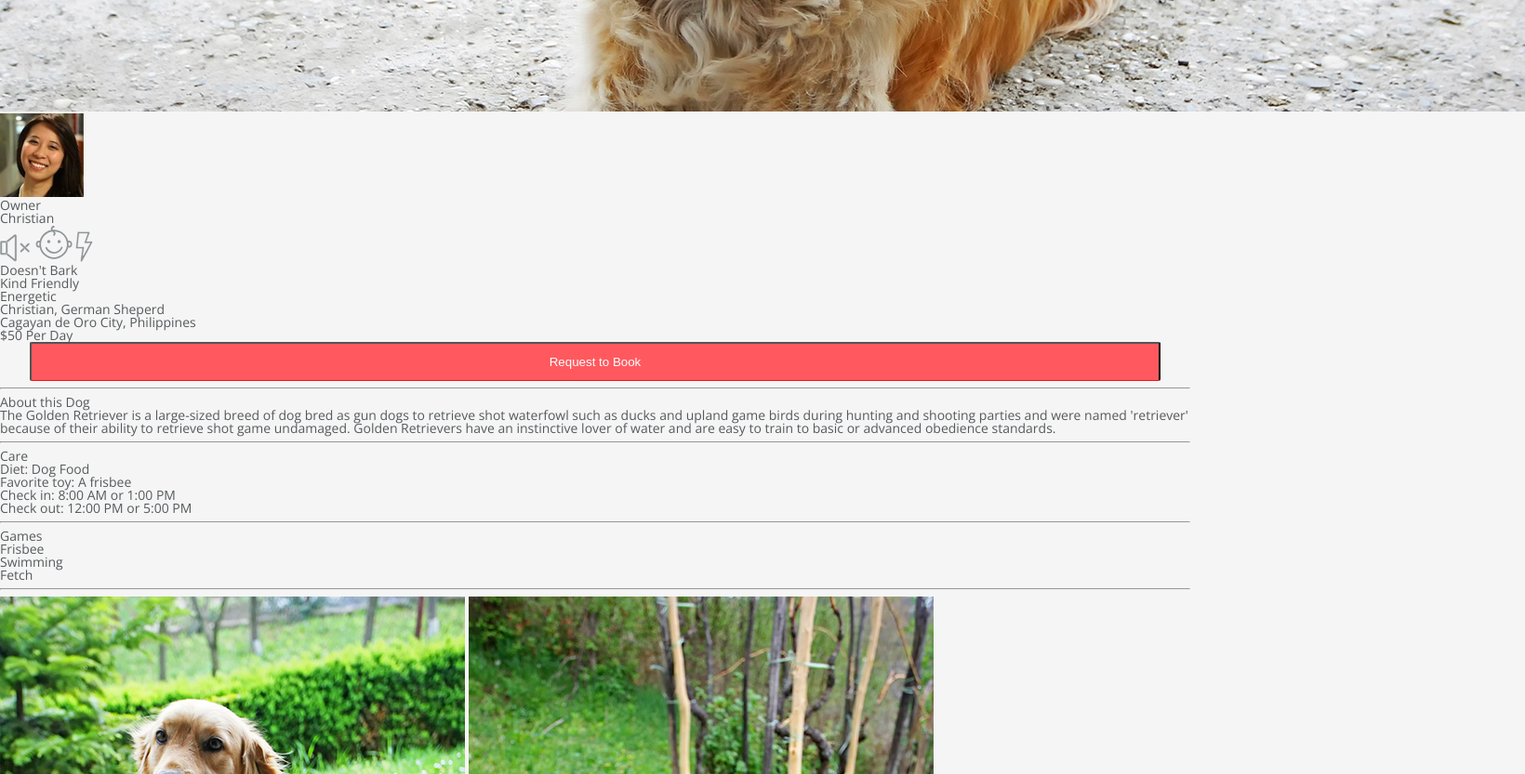
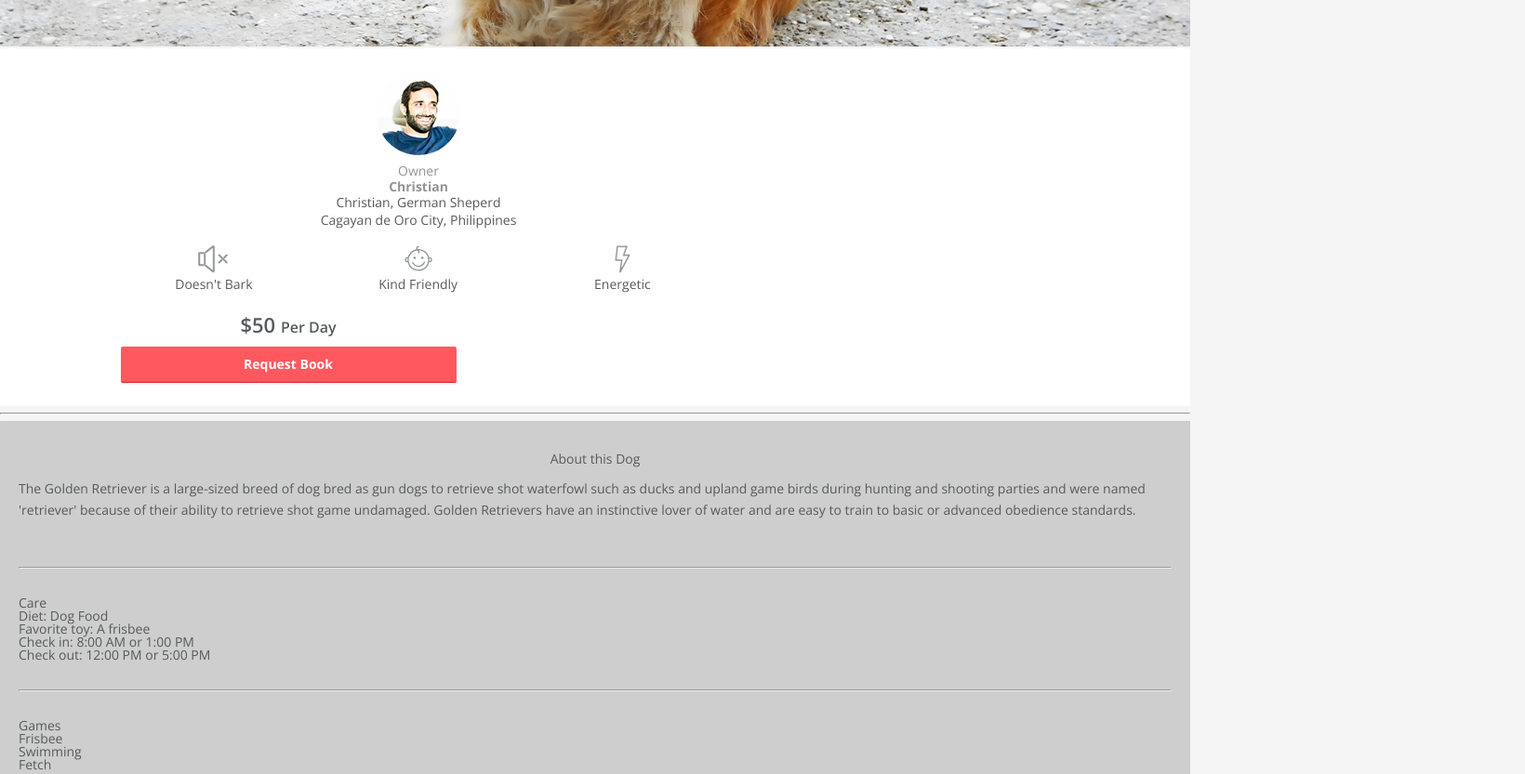
Before and after one commit to GinoongFlores/aircnc-onemonth-project, a plain HTML site: page index.html in a window 1280 px wide. Shown: the part 480-1313 px from the top of the page at 93% size, 1640 px wide, since content can reach past the window. Drawn offline with nearby package versions, Linux system fonts and the light colour scheme.

Commit message:
3rd commit

```diff
--- a/css/style.css
+++ b/css/style.css
@@ -3,9 +3,12 @@
 */
 
 * {
-  -moz-box-sizing: border-box; /* Firexfox */
-  -webkit-box-sizing: border-box; /* Safari/Chrome/iOS/Android */
-  box-sizing: border-box; /* IE */
+  -moz-box-sizing: border-box;
+  /* Firexfox */
+  -webkit-box-sizing: border-box;
+  /* Safari/Chrome/iOS/Android */
+  box-sizing: border-box;
+  /* IE */
 }
 
 body {
@@ -28,21 +31,113 @@ a {
   text-decoration: none;
 }
 
+p.about {
+  line-height: 1.5;
+}
+
 strong {
   font-weight: 600;
 }
 
+/* 1st section */
+
+section.bd-white {
+  background: #fff;
+  text-align: center;
+  padding: 25px;
+}
+
+section.bd-white h1 {
+  margin-bottom: 5px;
+}
+
+section.bd-white .profile {
+  margin-bottom: 25px;
+}
+
+.owner-details img {
+  border-radius: 50%;
+  margin-bottom: 8px;
+}
+
+h2.relationship,
+h2.owner {
+  color: #909597;
+  margin-bottom: 3px;
+}
+
+h2.owner {
+  font-weight: bold;
+}
+
+p.location {
+  margin-bottom: 20px;
+}
+
+/* Icons */
+
+.icon {
+  float: left;
+  width: 33.3%;
+}
+
+.icon img {
+  height: 30px;
+  margin-bottom: 3px;
+}
+
+.booking h2 {
+  font-weight: 600;
+  font-size: 22px;
+  margin-bottom: 13px;
+}
+
+h2.price .time {
+  font-size: 16px;
+}
+
+/* Container */
+.container {}
+
 /* Header */
+header .logo-img {
+  border-right: 1px solid #dce0e0;
+}
 
-.container-header {
+.hero-img img {
   width: 100%;
 }
 
-/* Container */
-.container-header {
- display: inline-block;
+.owner-pic img {
+  border-radius: 50%;
+}
 
+/* 2nd section */
+section.about {
+  background-color: rgb(206, 206, 206);
+  padding: 20px;
 }
+
+section.about p.about-dog {
+  line-height: 1.6;
+  margin-bottom: 50px;
+}
+
+section.about h3 {
+  line-height: 3;
+  text-align: center;
+}
+
+.care,
+.games {
+  margin: 30px 0;
+}
+
+
+
+/* Dog's container */
+
+.dogs-container {}
 
 
 /*
@@ -60,3 +155,28 @@ strong {
   width: 95%;
   margin: 0 auto;
 }
+
+a.button {
+  text-align: center;
+}
+
+@media only screen and (min-width: 1060px) {
+  .container {
+    width: 1040px;
+    margin: 0 auto;
+  }
+
+  .column {
+    float: left;
+  }
+
+
+
+  section.bd-white .profile {
+    width: 660px;
+  }
+
+  section.bd-white .booking {
+    width: 380px;
+  }
+}
--- a/index.html
+++ b/index.html
@@ -1,5 +1,6 @@
 <!DOCTYPE html>
 <html>
+
 <head>
   <title>AirCnC - Rent a Cat or Dog</title>
   <link rel="stylesheet" href="css/reset.css">
@@ -10,73 +11,107 @@
 </head>
 
 
-  <header class="img-container">
-    <img src="./images/dog-hero-image.png" alt="dog">
+<header>
+  <img src="./images/logo.png" alt="logo" class="logo-img">
 </header>
+
+<div class="hero-img">
+  <img src="./images/dog-hero-image.png" alt="hero-img-dog">
+</div>
+
+
+<section class="clearfix bd-white">
+  <div class="container">
+    <div class="profile column">
+
+      <div class="owner-details">
+        <img src="./images/chris-castiglione.png" class="owner-pic" alt="owner">
+        <h2 class="relationship">Owner</h2>
+        <h2 class="owner">Christian</h2>
+      </div>
+
+      <div class="clearfix pet-details">
+        <h1>Christian, German Sheperd</h1>
+        <p class="location">Cagayan de Oro City, Philippines</p>
+
+        <div class="icon">
+          <img src="./images/icons/mute.svg" alt="Doesn't Bark">
+          <h5>Doesn't Bark</h5>
+        </div>
+
+        <div class="icon">
+          <img src="./images/icons/baby.svg" alt="Kind Friendly">
+          <h5>Kind Friendly</h5>
+        </div>
+
+        <div class="icon">
+          <img src="./images/icons/lightning.svg" alt="Energetic">
+          <h5>Energetic</h5>
+        </div>
+
+
+      </div>
+
+    </div>
+
+    <div class="booking">
+      <h2 class="price">$50 <span class="time">Per Day</span></h2>
+
+      <a href="#" class="button">Request Book</a>
+    </div>
+
+  </div>
+</section>
 
 
 
+<hr />
+
+<section class="about column">
+  <h3>About this Dog</h3>
+  <p class="about-dog">The Golden Retriever is a large-sized breed of dog bred as gun dogs to retrieve shot waterfowl
+    such
+    as
+    ducks and upland game birds during hunting and shooting parties and were named 'retriever' because of their
+    ability
+    to
+    retrieve shot game undamaged. Golden Retrievers have an instinctive lover of water and are easy to train to basic
+    or
+    advanced obedience standards.</p>
+
+  <hr />
 
 
-<section class="owner-details">
-  <img src="./images/profile-pic.png" alt="">
-
-
-  <h2 class="relationship">Owner</h2>
-  <h2 class="owner">Christian</h2>
-
-  <div class="pet-details">
-  <div class="icons">
-    <img src="./images/icons/mute.svg" alt="">
-    <img src="./images/icons/baby.svg" alt="">
-    <img src="./images/icons/lightning.svg" alt="">
-  </div>
-
-  <p>Doesn't Bark</p>
-  <p>Kind Friendly</p>
-  <p>Energetic</p>
-</div>
-
-  <h1>Christian, German Sheperd</h1>
-  <p>Cagayan de Oro City, Philippines</p>
-
-</section>
-
-  <h2 class="price">$50 <span class="time">Per Day</span></h2>
-  <button class="button">Request to Book</button>
-
-
-<hr/>
-
-
-<h3>About this Dog</h3>
-<p class="info">The Golden Retriever is a large-sized breed of dog bred as gun dogs to retrieve shot waterfowl such as ducks and upland game birds during hunting and shooting parties and were named 'retriever' because of their ability to retrieve shot game undamaged. Golden Retrievers have an instinctive lover of water and are easy to train to basic or advanced obedience standards.</p>
-
-<hr/>
-
+  <div class="care">
     <p>Care</p>
     <p>Diet: Dog Food</p>
     <p>Favorite toy: A frisbee</p>
     <p>Check in: 8:00 AM or 1:00 PM</p>
     <p>Check out: 12:00 PM or 5:00 PM</p>
+  </div>
 
-<hr/>
+  <hr />
 
+  <div class="games">
     <p>Games</p>
     <p>Frisbee</p>
     <p>Swimming</p>
     <p>Fetch</p>
+  </div>
 
-<hr/>
+  <hr />
 
-<div class="dogs-container">
+  <div class="photos">
     <img src="./images/dog-1.jpg" alt="dog 1">
     <img src="./images/dog-2.jpg" alt="dog 2">
     <img src="./images/dog-3.jpg" alt="dog 3">
   </div>
 
+</section>
 
-<hr/>
+
+<hr />
 
 </body>
+
 </html>
```
Lines whose indentation alone changed are shown as unchanged.
